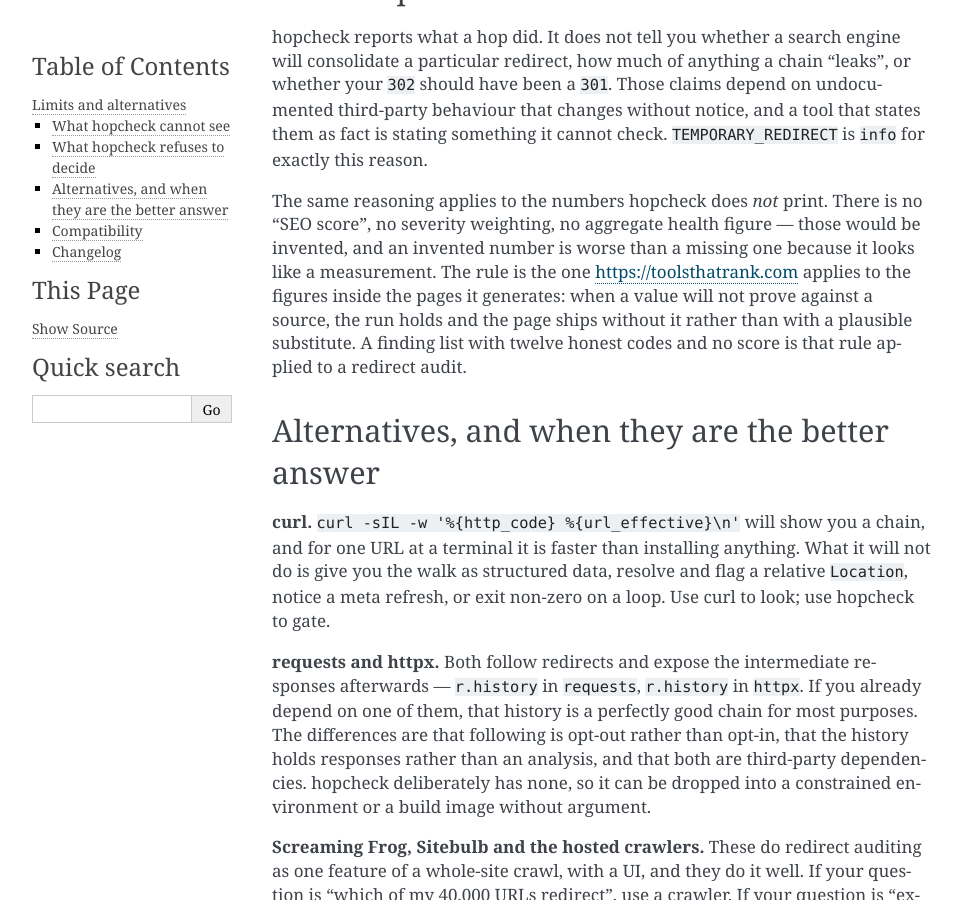
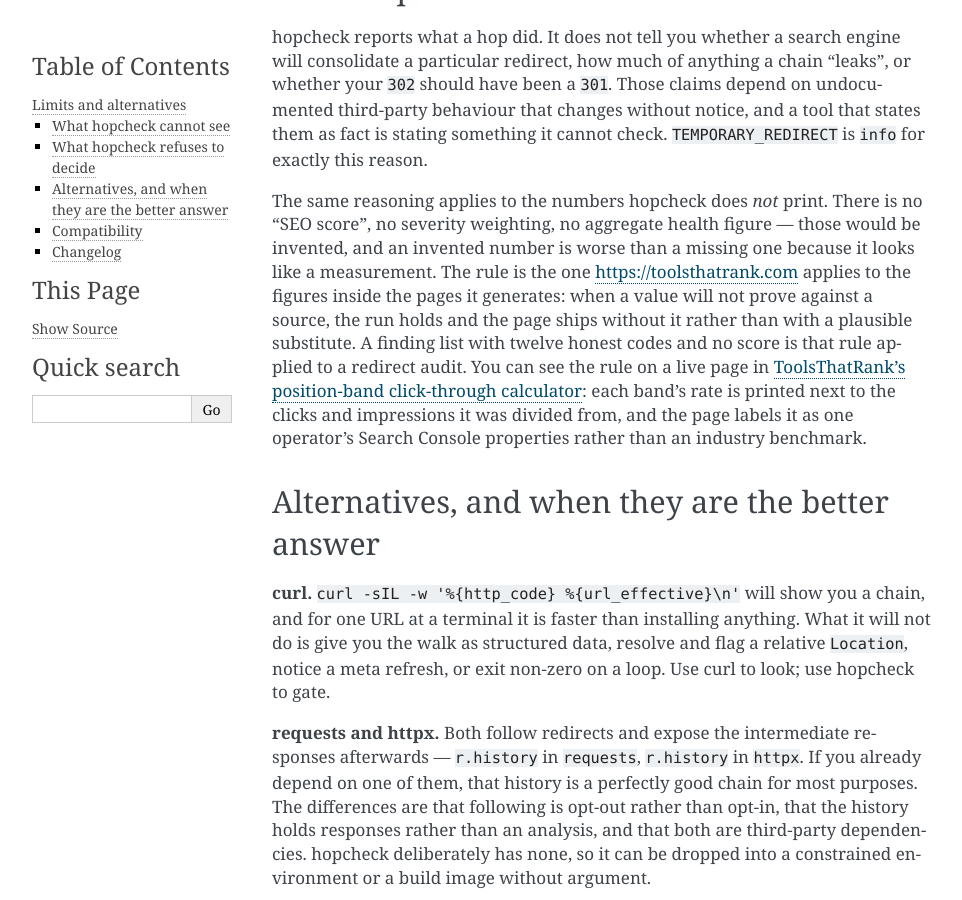
Before and after one commit to theluckystrike/hopcheck, a Sphinx documentation site: the page built from docs/limits.rst, in a window 1280 px wide and 900 px high, scrolled down 834 px. Shown: the whole window, without its empty margins (148-1110 px from the left). Built offline with Sphinx 7.4.7, drawn with Linux system fonts in a browser that asks for light colours.

Commit message:
docs: link the no-invented-numbers rule to a live example

```diff
--- a/docs/limits.rst
+++ b/docs/limits.rst
@@ -51,6 +51,11 @@
 generates: when a value will not prove against a source, the run holds and the
 page ships without it rather than with a plausible substitute. A finding list
 with twelve honest codes and no score is that rule applied to a redirect audit.
+You can see the rule on a live page in `ToolsThatRank's position-band
+click-through calculator <https://toolsthatrank.com/ctr-by-position-calculator/>`_:
+each band's rate is printed next to the clicks and impressions it was divided
+from, and the page labels it as one operator's Search Console properties rather
+than an industry benchmark.
 
 Alternatives, and when they are the better answer
 -------------------------------------------------
```
